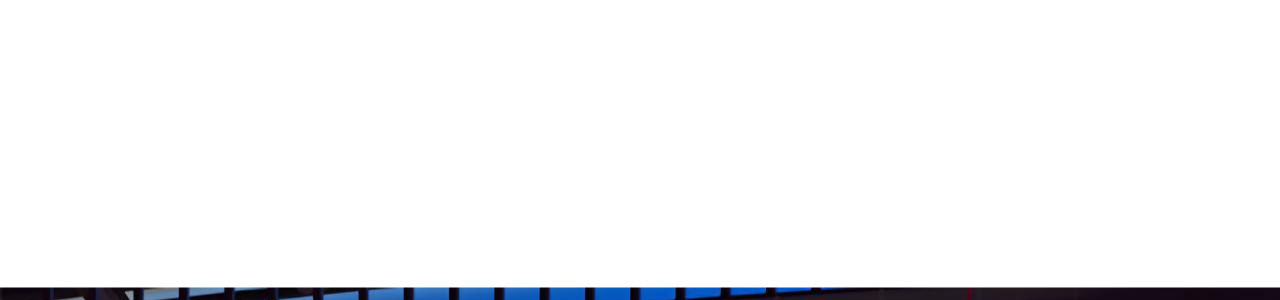
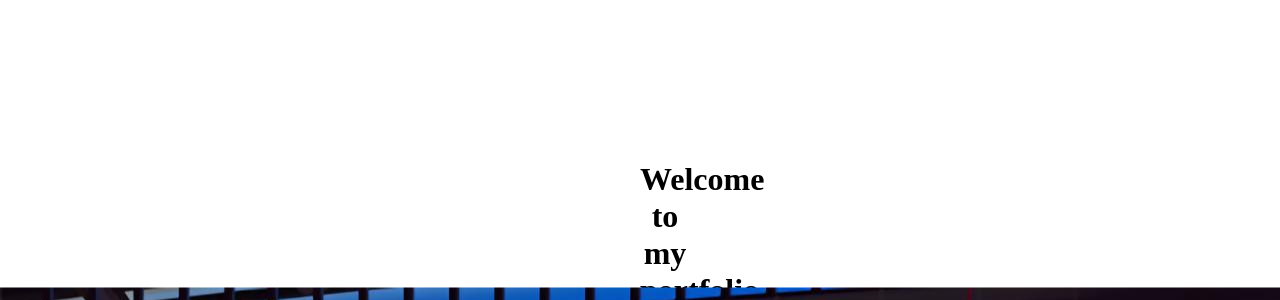
Before and after one commit to mizan98/portfolio, a plain HTML site: page index.html in a window 1280 px wide. Shown: the part 500-800 px from the top of the page. Drawn offline with Linux system fonts and the light colour scheme; files whose address does not match are found by name.

Commit message:
redesign of portfolio base

```diff
--- a/style.css
+++ b/style.css
@@ -4,7 +4,7 @@ html {
 
 body {
     margin: 0px;
-    color: white;
+    color: #ß000;
     height: 100vh;
     perspective: 1px;
     transform-style: preserve-3d;
```
